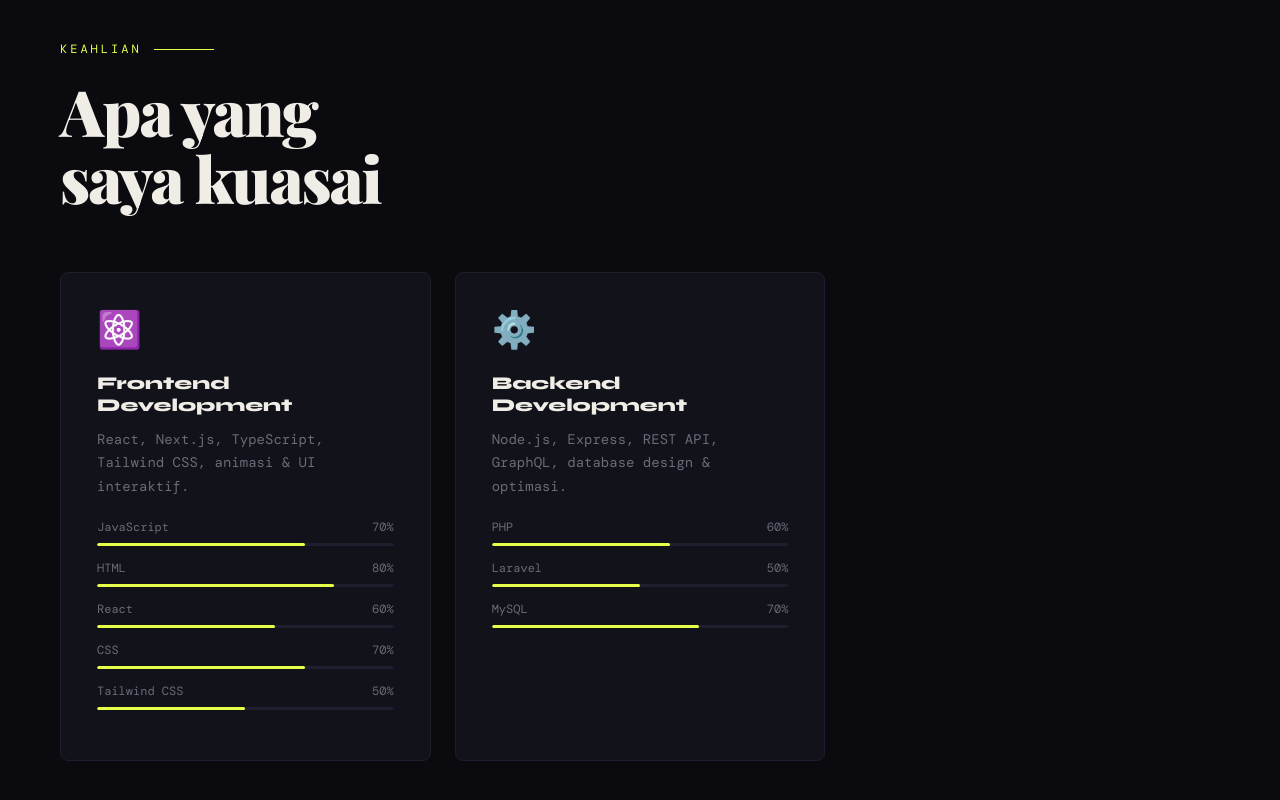
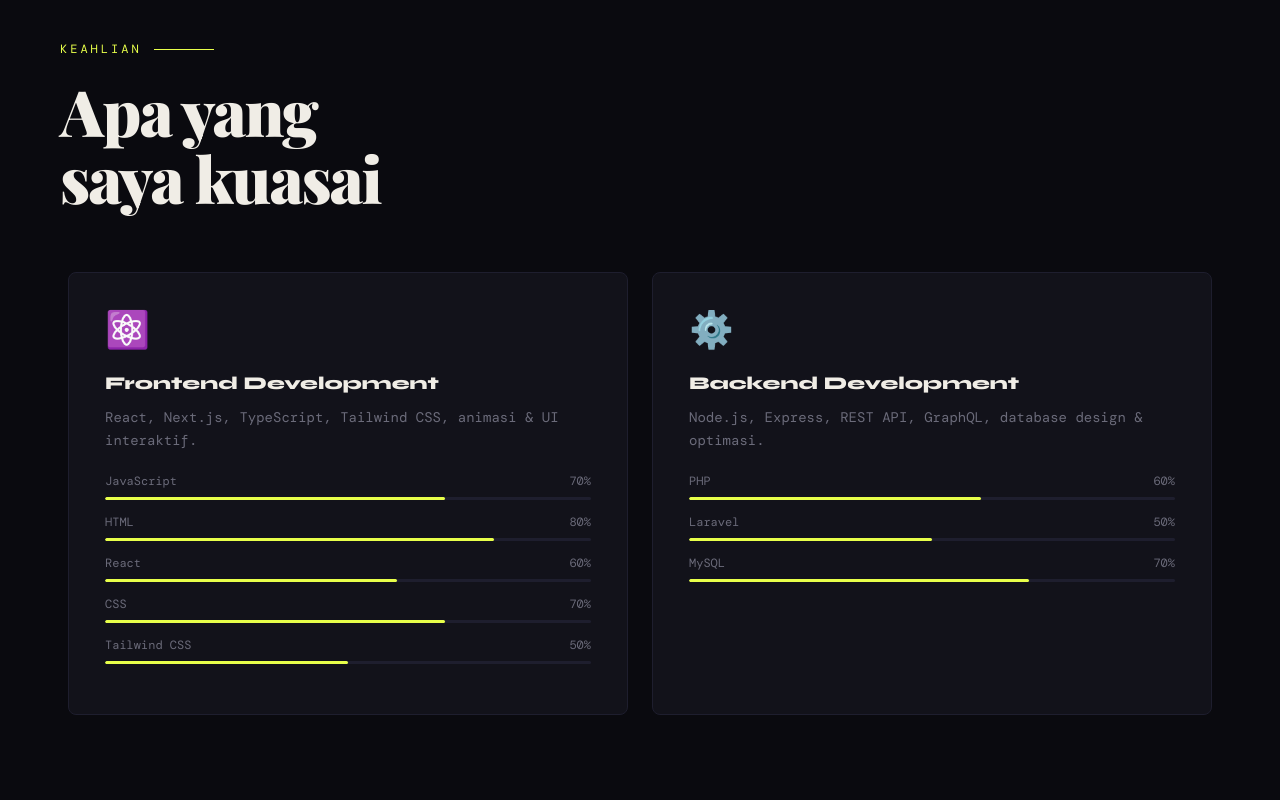
Before and after one commit to Rizkiaprians/portfolio-new, a React (Vite) app: page / in a window 1280 px wide. Shown: the part 1890-2690 px from the top of the page. Built offline with nearby package versions, Linux system fonts and the light colour scheme; a web font is replaced by a local one.

Commit message:
merapihkan tata letak

```diff
--- a/src/components/sections/Hero.jsx
+++ b/src/components/sections/Hero.jsx
@@ -28,7 +28,7 @@ export default function Hero() {
         </p>
 
         <div className={styles.cta}>
-          <Button variant="primary" onClick={() => scrollTo("projects")}>Lihat Proyek</Button>
+          <Button variant="primary" onClick={() => scrollTo("projects")}>Lihat Project</Button>
           <Button variant="secondary" onClick={() => scrollTo("contact")}>Hubungi Saya</Button>
         </div>
 
--- a/src/components/sections/Projects.jsx
+++ b/src/components/sections/Projects.jsx
@@ -29,7 +29,7 @@ export default function Projects() {
   return (
     <section className={styles.section} id="projects">
       <SectionLabel>Portofolio</SectionLabel>
-      <h2 className={styles.title}>Proyek<br />terpilih</h2>
+      <h2 className={styles.title}>Project yang saya kerjakan</h2>
       <div className={styles.grid}>
         {projectsData.map((p) => <ProjectCard key={p.id} project={p} />)}
       </div>
--- a/src/components/sections/Projects.module.css
+++ b/src/components/sections/Projects.module.css
@@ -1,14 +1,17 @@
 .section { padding: 120px 60px; background: var(--surface); border-top: 1px solid var(--border); border-bottom: 1px solid var(--border); }
 .title { font-family: var(--font-display); font-size: clamp(36px,5vw,64px); font-weight: 900; letter-spacing: -2px; margin-bottom: 60px; line-height: 1.05; }
-.grid { display: grid; grid-template-columns: repeat(2, 1fr); gap: 24px; }
+.grid {
+  display: grid;
+  grid-template-columns: repeat(2, minmax(0, 1fr));
+  gap: 24px;
+}
 .card {
   background: var(--bg); border: 1px solid var(--border);
   border-radius: 8px; overflow: hidden; transition: all 0.3s;
+  height: 100%;
 }
 .card:hover { border-color: rgba(232,255,74,0.3); transform: translateY(-6px); box-shadow: 0 30px 80px rgba(0,0,0,0.5); }
-.featured { grid-column: span 2; display: grid; grid-template-columns: 1fr 1fr; }
 .thumb { height: 200px; display: flex; align-items: center; justify-content: center; font-size: 48px; overflow: hidden; }
-.featured .thumb { height: 100%; font-size: 60px; }
 .thumbImage {
   width: 100%;
   height: 100%;
@@ -24,12 +27,11 @@
 .desc { font-size: 14px; color: var(--muted); line-height: 1.7; font-family: var(--font-mono); font-weight: 300; margin-bottom: 24px; }
 .tags { display: flex; flex-wrap: wrap; gap: 8px; }
 .tag { font-size: 11px; font-family: var(--font-mono); padding: 4px 10px; border-radius: 2px; background: rgba(232,255,74,0.08); color: var(--accent); border: 1px solid rgba(232,255,74,0.2); }
-@media (max-width: 900px) { .section { padding: 80px 24px; } .grid { grid-template-columns: 1fr; } .featured { grid-column: span 1; display: block; } }
+@media (max-width: 900px) { .section { padding: 80px 24px; } .grid { grid-template-columns: 1fr; } }
 @media (max-width: 640px) {
   .section { padding: 64px 16px; }
   .title { margin-bottom: 40px; letter-spacing: -1px; }
   .thumb { height: 160px; font-size: 40px; }
-  .featured .thumb { height: 180px; font-size: 48px; }
   .info { padding: 22px; }
   .name { font-size: 20px; }
   .desc { font-size: 13px; margin-bottom: 16px; }
--- a/src/components/sections/Skills.module.css
+++ b/src/components/sections/Skills.module.css
@@ -1,9 +1,20 @@
 .section { padding: 120px 60px; }
 .title { font-family: var(--font-display); font-size: clamp(36px,5vw,64px); font-weight: 900; letter-spacing: -2px; margin-bottom: 60px; line-height: 1.05; }
-.grid { display: grid; grid-template-columns: repeat(3, 1fr); gap: 24px; }
+.grid {
+  --cardMax: 560px;
+  display: flex;
+  flex-wrap: wrap;
+  justify-content: center;
+  align-items: stretch;
+  gap: 24px;
+  max-width: calc(3 * var(--cardMax) + 48px);
+  margin: 0 auto;
+}
 .card {
   background: var(--surface); border: 1px solid var(--border);
   padding: 36px; border-radius: 8px; transition: all 0.3s; cursor: default; position: relative; overflow: hidden;
+  flex: 1 1 520px;
+  max-width: var(--cardMax);
 }
 .card::before {
   content: ''; position: absolute; inset: 0;
@@ -20,7 +31,7 @@
 .barLabel { display: flex; justify-content: space-between; font-size: 12px; color: var(--muted); margin-bottom: 8px; font-family: var(--font-mono); }
 .barTrack { height: 3px; background: var(--border); border-radius: 2px; overflow: hidden; }
 .barFill { height: 100%; background: var(--accent); border-radius: 2px; transition: width 1.5s cubic-bezier(0.4,0,0.2,1); }
-@media (max-width: 900px) { .section { padding: 80px 24px; } .grid { grid-template-columns: 1fr; } }
+@media (max-width: 900px) { .section { padding: 80px 24px; } }
 @media (max-width: 640px) {
   .section { padding: 64px 16px; }
   .title { margin-bottom: 40px; letter-spacing: -1px; }
--- a/src/data/profile.js
+++ b/src/data/profile.js
@@ -15,9 +15,9 @@ const profile = {
   available: true,
 
   stats: [
-    { num: "1", label: "Tahun Pengalaman" },
-    { num: "4+", label: "Proyek Selesai" },
-    { num: "2+", label: "Klien Puas" },
+    { num: "<1", label: "Tahun Pengalaman" },
+    { num: "2", label: "Proyek Selesai" },
+    { num: "2", label: "Klien Puas" },
   ],
 
   techStack: [
```
